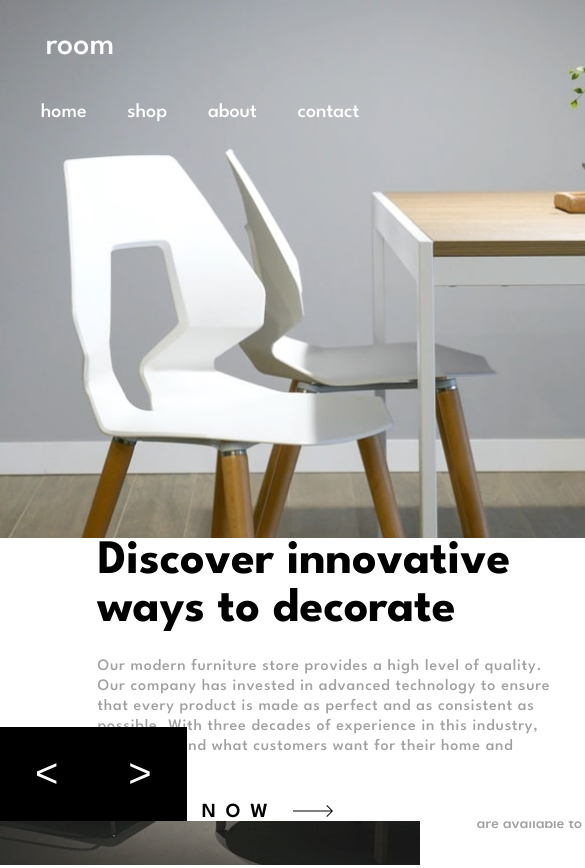
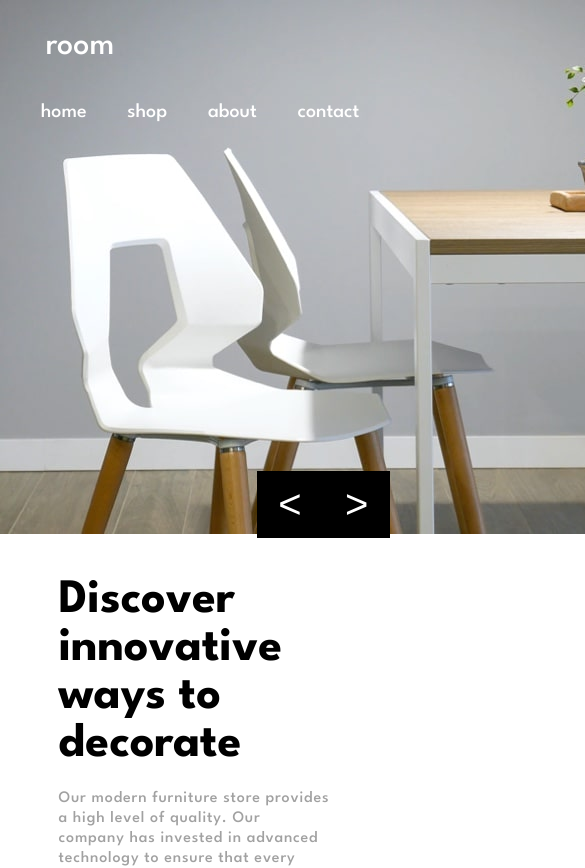
Before and after one commit to kabocha23/Room-Homepage, a React (Create React App) app: page / in a window 390 px wide. Shown: the top 868 px of the page, 585 px wide, since content can reach past the window. Built offline with nearby package versions, Linux system fonts and the light colour scheme.

Commit message:
Working on mobile responsiveness

```diff
--- a/src/App.css
+++ b/src/App.css
@@ -12,5 +12,12 @@ body, html {
   flex-direction: column;
   height: 100vh;
   width: 100vw;
-  min-width: 1280px;
 }
+
+
+
+@media (max-width: 961px) {
+  .App {
+    height: auto;
+  }
+}
--- a/src/components/About/About.css
+++ b/src/components/About/About.css
@@ -49,3 +49,38 @@
     min-height: 100%;
     overflow: hidden;
 }
+
+
+@media (max-width: 961px) {
+    .about-container {
+        flex-flow: column nowrap;
+        height: auto;
+        min-height: 0;
+        width: 100%;
+        overflow: hidden;
+    }
+    .about-first {
+        width: 100%;
+    }
+
+
+    .about-second {
+        width: 100%;
+        height: auto;
+        min-width: 0;
+        padding: 10% 0%;
+    }
+    #about-second-header {
+        margin-left: auto;
+        margin-right: auto;
+    }
+    #about-second-body {
+        margin-left: auto;
+        margin-right: auto;
+    }
+
+
+    .about-third {
+        width: 100%;
+    }
+}
--- a/src/components/Gallery/Gallery.css
+++ b/src/components/Gallery/Gallery.css
@@ -9,6 +9,7 @@
 .gallery-images {
     max-height: 100%;
     width: 60%;
+    min-width: 50%;
 }
 .gallery-images img {
     min-width: 100%;
@@ -21,7 +22,7 @@
     justify-content: center;
     max-height: 100%;
     width: 40%;
-    min-width: 650px;
+    max-width: 50%;
     position: relative;
     background-color: white;
     font-family: 'League Spartan', sans-serif;
@@ -87,3 +88,36 @@
 #right-arrow {
     font-size: 3em;
 }
+
+@media (max-width: 961px) {
+    .gallery-container {
+        flex-flow: column nowrap;
+        height: auto;
+        min-height: 0;
+    }
+    .gallery-images {
+        max-width: 100%;
+        min-width: 0;
+    }
+    .gallery-images img {
+        min-width: 100%;
+        min-height: 100%;
+        overflow: hidden;
+    }
+    .gallery-text {
+        width: 100%;
+        max-width: 100%;
+        padding: 10% 0;
+    }
+    .gallery-buttons {
+        left: auto;
+        right: 0;
+        top: -67px;
+    }
+    .gallery-buttons button {
+        background-color: black;
+        color: white;
+        height: 5em;
+        width: 5em;
+    }
+}
```
Also changed, not shown: src/components/Navbar/Navbar.css (line endings or trailing spaces).
